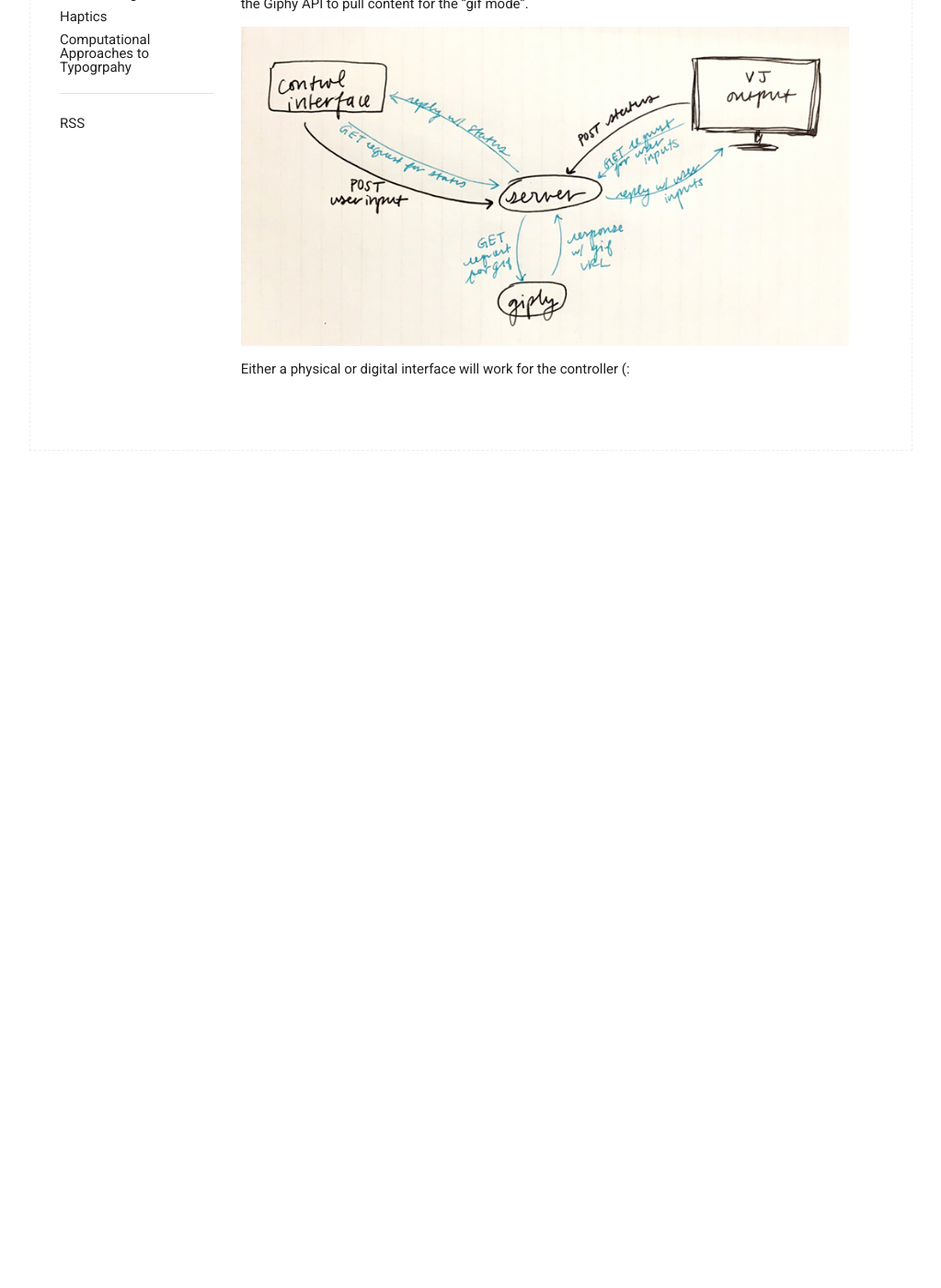
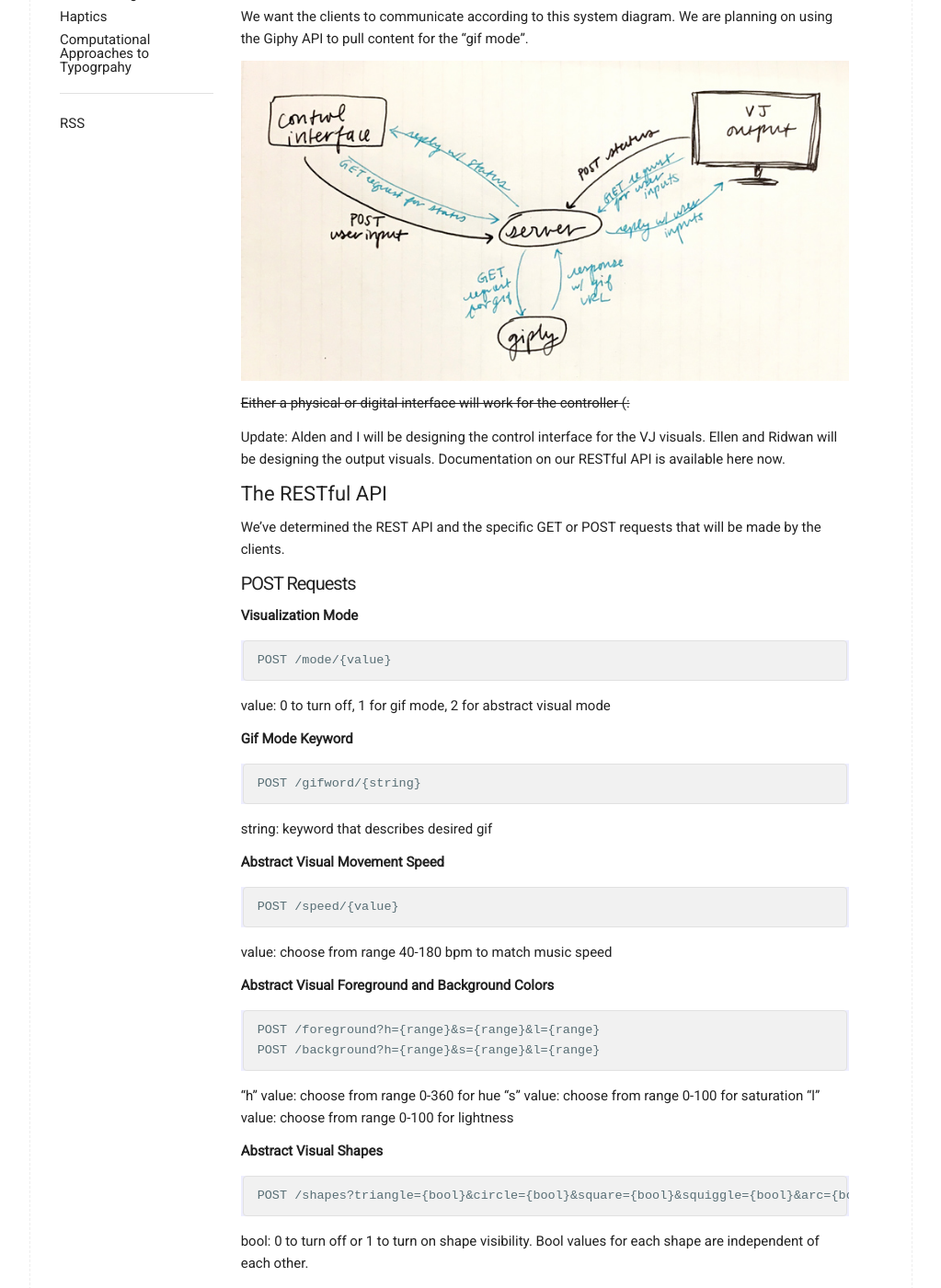
Before and after one commit to bevchou/bevchou.github.io, a Jekyll site: the page built from _posts/2018-11-11-restful-control-surface-design-specification.md, in a window 1280 px wide and 1400 px high, scrolled down 766 px. Shown: the whole window at 92% size, without its empty margins (128-1151 px from the left). Built offline with Jekyll 4.4.1, drawn with Linux system fonts in a browser that asks for light colours; comment, search, counter and statistics services are not loaded; before the commit the page ends 1396 px from its top, so only the background shows below that; some of the changed text lies outside the part shown.

Commit message:
updated REST post

````diff
--- a/_config.yml
+++ b/_config.yml
@@ -13,7 +13,7 @@
 email: bevchou@nyu.edu
 description: > # this means to ignore newlines until "baseurl:"
   Beverly Chou is a graduate student at NYU ITP, creative technologist and designer. This is her blog of projects at ITP.
-baseurl: "" # the subpath of your site, e.g. /blog
+# baseurl: "" # the subpath of your site, e.g. /blog
 url: "https://bevchou.github.io" # the base hostname & protocol for your site
 # twitter_username: bevchou
 github_username:  bevchou
--- a/_posts/2018-11-11-restful-control-surface-design-specification.md
+++ b/_posts/2018-11-11-restful-control-surface-design-specification.md
@@ -20,6 +20,8 @@
 - You warn people if you're gonna do a strobe effect
 - There is a dynamic arc or storyline to the visuals
 
+## Features and System Diagram
+
 Given our restraints, we knew that timing might be an issue since using REST might not provide instantaneous feedback needed for syncing up with music. Either way, we're still doing it. In our spec, we would like to have the following options for the controller that will output to visuals (in a browser) that can be projected or shown on a screen. These are the user inputs we'd like to have on the controller.
 
 - gif mode (on/off)
@@ -35,4 +37,107 @@
 
 ![img of system diagram]({{ site.baseurl }}/assets/und-networks/REST-system-diagram-for-VJ.jpg)
 
-Either a physical or digital interface will work for the controller (:
+~~Either a physical or digital interface will work for the controller (:~~
+
+Update: Alden and I will be designing the control interface for the VJ visuals. Ellen and Ridwan will be designing the output visuals. Documentation on our RESTful API is available here now.
+
+## The RESTful API
+
+We've determined the REST API and the specific GET or POST requests that will be made by the clients.
+
+### POST Requests
+
+**Visualization Mode**
+
+```
+POST /mode/{value}
+```
+value: 0 to turn off, 1 for gif mode, 2 for abstract visual mode
+
+**Gif Mode Keyword**
+
+```
+POST /gifword/{string}
+```
+string: keyword that describes desired gif
+
+**Abstract Visual Movement Speed**
+
+```
+POST /speed/{value}
+```
+value: choose from range 40-180 bpm to match music speed
+
+**Abstract Visual Foreground and Background Colors**
+
+```
+POST /foreground?h={range}&s={range}&l={range}
+POST /background?h={range}&s={range}&l={range}
+```
+"h" value: choose from range 0-360 for hue
+"s" value: choose from range 0-100 for saturation
+"l" value: choose from range 0-100 for lightness
+
+**Abstract Visual Shapes**
+
+```
+POST /shapes?triangle={bool}&circle={bool}&square={bool}&squiggle={bool}&arc={bool}
+```
+bool: 0 to turn off or 1 to turn on shape visibility. Bool values for each shape are independent of each other.
+
+
+### GET Requests
+
+**Current State**
+
+Use this to request the current status of the system.
+
+```
+GET /state/
+```
+
+will return the following:
+
+```
+{
+  "mode": {0, 1, 2},
+  "gifword": {string},
+  "gifurl": {URL},
+  "speed": {40-180},
+  "foreground": {
+    "h": {0-360},
+    "s": {0-100},
+    "l": {0-100}
+  },
+  "background": {
+    "h": {0-360},
+    "s": {0-100},
+    "l": {0-100}
+  },
+  "shapes": {
+    "triangle": {bool},
+    "ellipse": {bool},
+    "square": {bool},
+    "squiggle": {bool},
+    "arc": {bool}
+  }
+  "errors":{err}
+}
+```
+
+**Giphy URL**
+
+Use this to request the current gif URL so the control interface can display the gif that comes back from the Giphy server.
+
+```
+GET /gifurl/
+```
+
+will return the following:
+
+```
+{
+  "gifurl": {URL},
+  "errors": {err}
+}
+```
````
